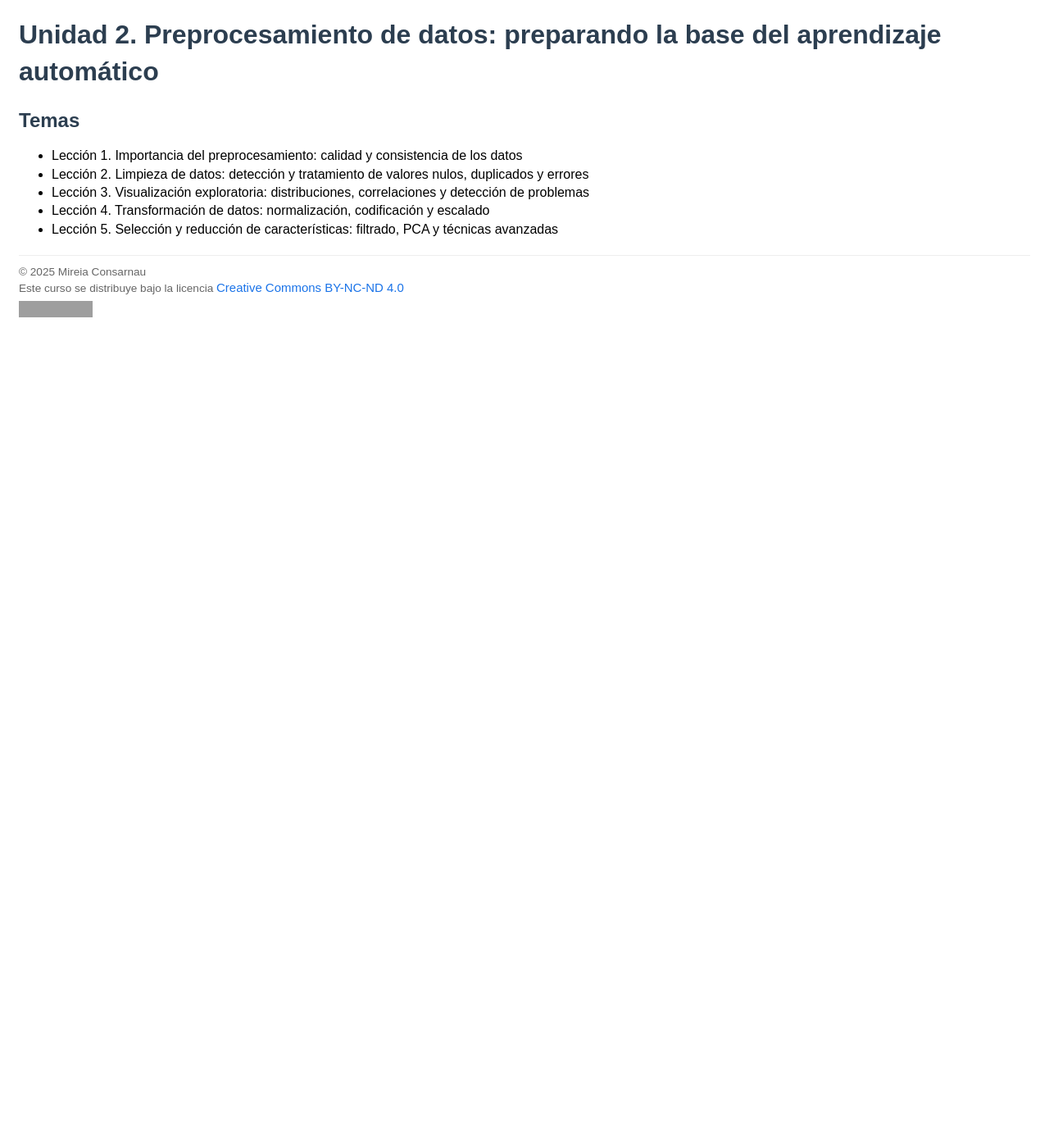
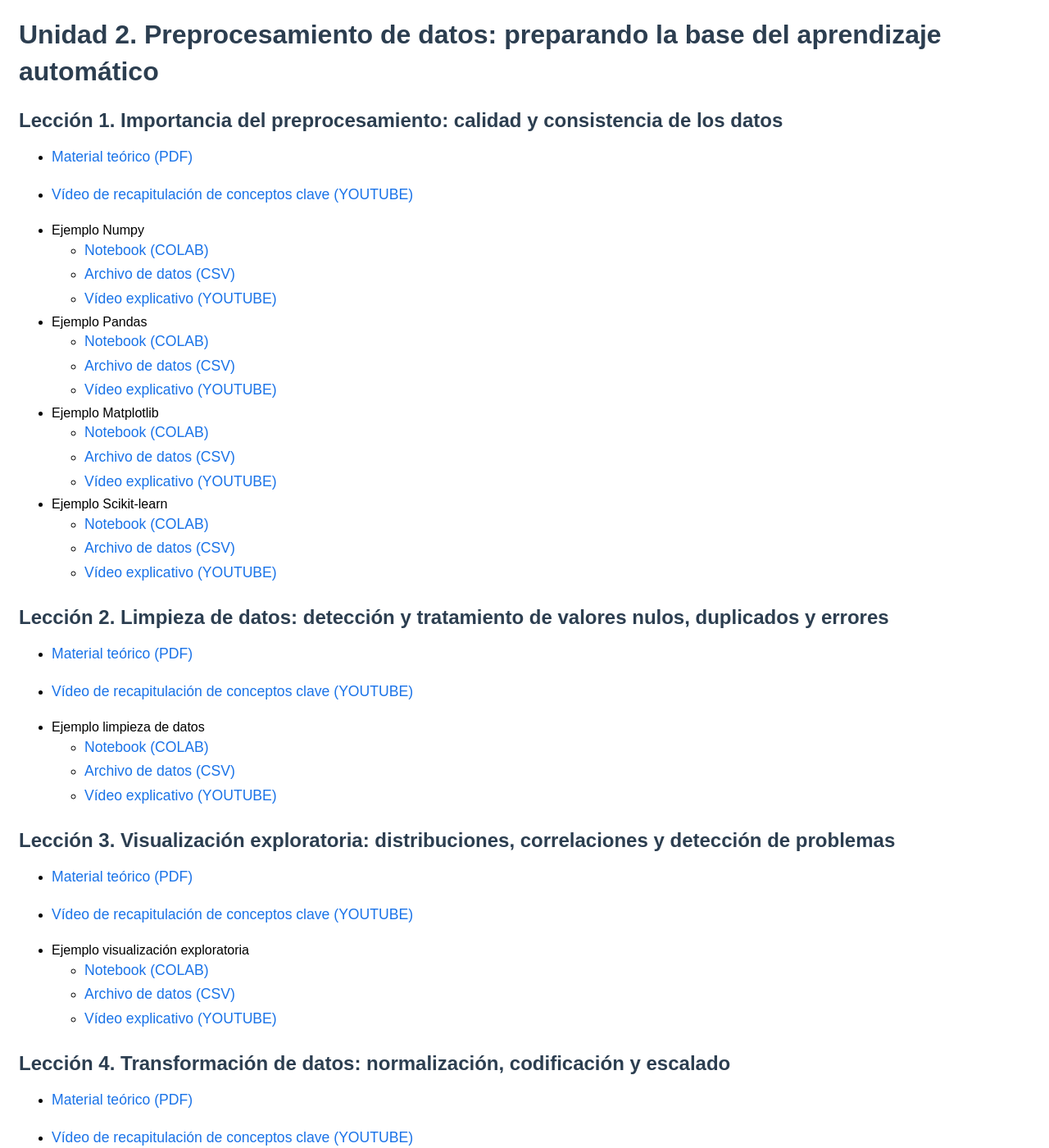
Before and after one commit to mireiaconsarnau/machine_learning, a Jekyll site: the page built from unidad2.md, in a window 1280 px wide and 1400 px high. Shown: the whole window at 82% size. Built offline with Jekyll 4.4.1, drawn with Linux system fonts in a browser that asks for light colours; some of the changed text lies outside the part shown; grey boxes are pictures that could not be loaded.

Commit message:
Update unidad2.md

```diff
--- a/unidad2.md
+++ b/unidad2.md
@@ -3,10 +3,78 @@ layout: default
 title: "Unidad 2. Preprocesamiento de datos: preparando la base del aprendizaje automático"
 ---
 
-## Temas
+## Lección 1. Importancia del preprocesamiento: calidad y consistencia de los datos
 
-- Lección 1. Importancia del preprocesamiento: calidad y consistencia de los datos
-- Lección 2. Limpieza de datos: detección y tratamiento de valores nulos, duplicados y errores
-- Lección 3. Visualización exploratoria: distribuciones, correlaciones y detección de problemas
-- Lección 4. Transformación de datos: normalización, codificación y escalado
-- Lección 5. Selección y reducción de características: filtrado, PCA y técnicas avanzadas
+- [Material teórico (PDF)](#)
+- [Vídeo de recapitulación de conceptos clave (YOUTUBE)](#)
+
+- Ejemplo Numpy
+  - [Notebook (COLAB)](#)
+  - [Archivo de datos (CSV)](#)
+  - [Vídeo explicativo (YOUTUBE)](#)
+
+- Ejemplo Pandas
+  - [Notebook (COLAB)](#)
+  - [Archivo de datos (CSV)](#)
+  - [Vídeo explicativo (YOUTUBE)](#)
+
+- Ejemplo Matplotlib
+  - [Notebook (COLAB)](#)
+  - [Archivo de datos (CSV)](#)
+  - [Vídeo explicativo (YOUTUBE)](#)
+
+- Ejemplo Scikit-learn
+  - [Notebook (COLAB)](#)
+  - [Archivo de datos (CSV)](#)
+  - [Vídeo explicativo (YOUTUBE)](#)
+
+
+## Lección 2. Limpieza de datos: detección y tratamiento de valores nulos, duplicados y errores
+
+- [Material teórico (PDF)](#)
+- [Vídeo de recapitulación de conceptos clave (YOUTUBE)](#)
+
+- Ejemplo limpieza de datos
+  - [Notebook (COLAB)](#)
+  - [Archivo de datos (CSV)](#)
+  - [Vídeo explicativo (YOUTUBE)](#)
+
+
+## Lección 3. Visualización exploratoria: distribuciones, correlaciones y detección de problemas
+
+- [Material teórico (PDF)](#)
+- [Vídeo de recapitulación de conceptos clave (YOUTUBE)](#)
+
+- Ejemplo visualización exploratoria
+  - [Notebook (COLAB)](#)
+  - [Archivo de datos (CSV)](#)
+  - [Vídeo explicativo (YOUTUBE)](#)
+
+
+## Lección 4. Transformación de datos: normalización, codificación y escalado
+
+- [Material teórico (PDF)](#)
+- [Vídeo de recapitulación de conceptos clave (YOUTUBE)](#)
+
+- Ejemplo transformación de los datos
+  - [Notebook (COLAB)](#)
+  - [Archivo de datos (CSV)](#)
+  - [Vídeo explicativo (YOUTUBE)](#)
+
+
+## Lección 5. Selección y reducción de características: filtrado, PCA y técnicas avanzadas
+
+- [Material teórico (PDF)](#)
+- [Vídeo de recapitulación de conceptos clave (YOUTUBE)](#)
+
+- Ejemplo PCA
+  - [Notebook (COLAB)](#)
+  - [Archivo de datos (CSV)](#)
+  - [Vídeo explicativo (YOUTUBE)](#)
+
+
+## Ejemplo completo (síntesis de todas las lecciones)
+
+- [Notebook (COLAB)](#)
+- [Archivo de datos (CSV)](#)
+- [Vídeo explicativo (YOUTUBE)](#)
```
